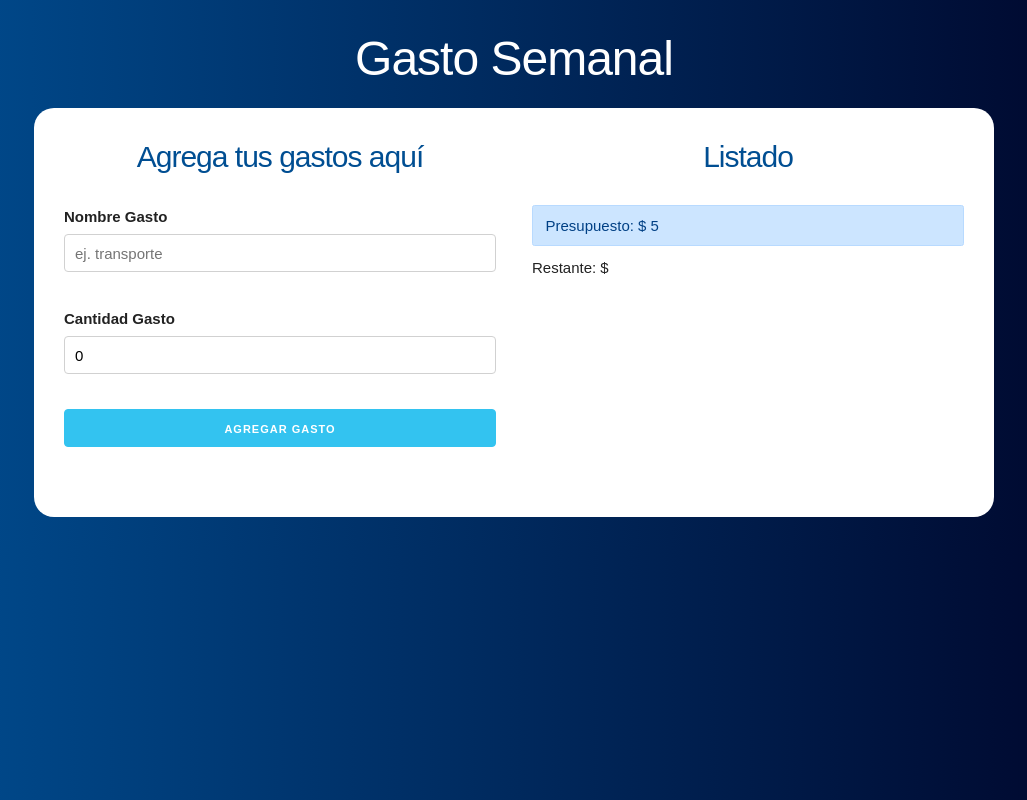
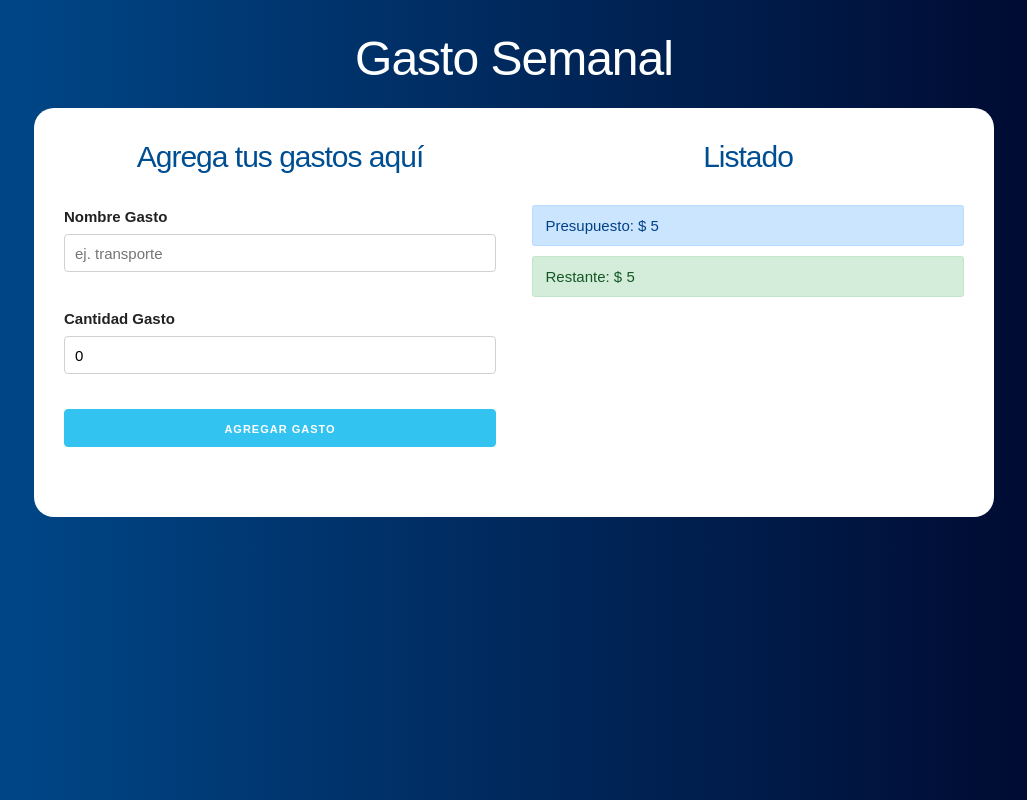
Before and after one commit to RosaIsela31/budget-react-practices, a React (Create React App) app: page / in a window 1280 px wide. Both pictures are taken after typing "5" into the empty fields and a click on the input "Definir Presupuesto". Shown: the whole page, without its empty margins (126-1153 px from the left). Built offline with nearby package versions, Linux system fonts and the light colour scheme.

Commit message:
the section remaining already can show the rest between budget and payments

```diff
--- a/src/components/AppContainer.js
+++ b/src/components/AppContainer.js
@@ -14,11 +14,11 @@ function AppContainer() {
   const [ showquestion, setShowquestion ] = useState(true);
   const [ payments, setPayments ] = useState([]);
   const [ payment, setPayment ] = useState({});
-  const [ createPaymet, setCreatePayment ] = useState(false);
+  const [ createPayment, setCreatePayment ] = useState(false);
 
   // useEffect que actualiza el restante
   useEffect(() => {
-    if(createPaymet){
+    if(createPayment){
 
       // Agrega el nuevo presupuesto
       setPayments([
@@ -29,7 +29,7 @@ function AppContainer() {
       // Resta del presupuesto actual
       const paymentRest = remaining - payment.expense;
       setRemaining(paymentRest)
-      console.log(paymentRest);
+      console.log(remaining);
 
 
       // Resetear a false
--- a/src/components/BudgetControl.js
+++ b/src/components/BudgetControl.js
@@ -1,14 +1,15 @@
 import React, { Fragment } from 'react';
+import { checkBudget } from '../helper';
 import '../index.css'
 
-const BudgetControl = ({ budget, remainig }) => {
+const BudgetControl = ({ budget, remaining }) => {
   return (
     <Fragment>
       <div className='alert alert-primary'>
         Presupuesto: $ {budget}
       </div>
-      <div>
-        Restante: $ {remainig}
+      <div className={checkBudget(budget, remaining)}>
+        Restante: $ {remaining}
       </div>
     </Fragment>
    );
--- /dev/null
+++ b/src/helper.js
@@ -0,0 +1,13 @@
+export const checkBudget = ( budgethelper, remaininghelper ) => {
+  let clase;
+
+  if( (budgethelper / 4 ) > remaininghelper ){
+    clase = 'alert alert-danger';
+  } else if ( (budgethelper / 2) > remaininghelper ){
+    clase = 'alert alert-warning';
+  } else {
+     clase = 'alert alert-success'
+  }
+
+  return clase;
+}
```
